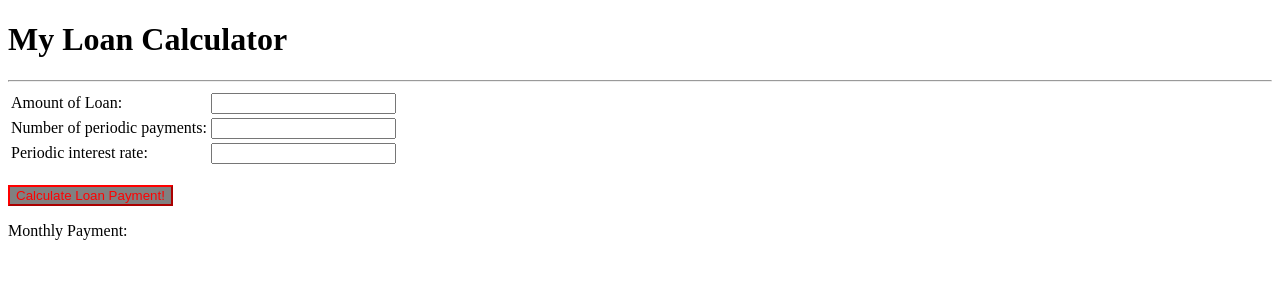
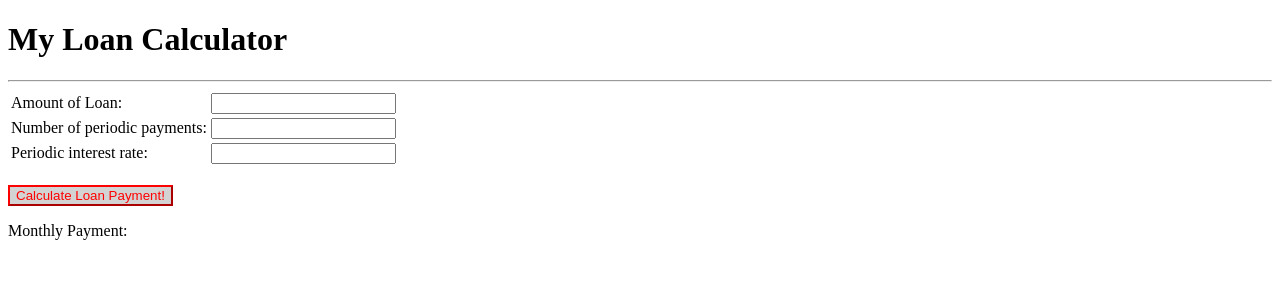
Before and after one commit to kdiekema/HW3, a Flask app: page / in a window 1280 px wide. Shown: the top 300 px of the page. Run offline with Flask 2, Linux system fonts and the light colour scheme.

Commit message:
improved basic formatting

```diff
--- a/static/css/stylesheet.css
+++ b/static/css/stylesheet.css
@@ -2,4 +2,4 @@ body{color:black; }
 
 .button{color: red;
   border-color: red;
-background-color: gray;}
+background-color: lightgray;}
```
